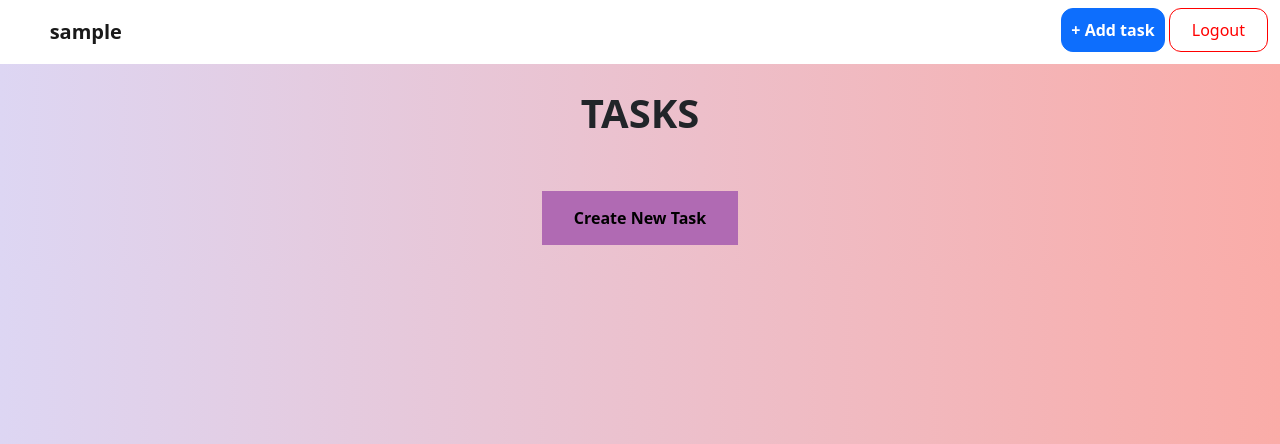
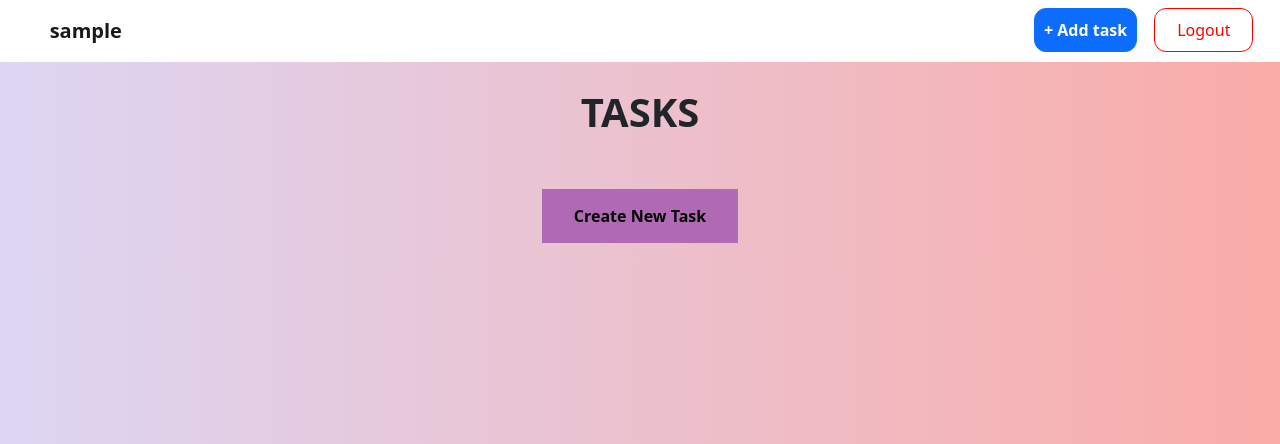
Before and after one commit to ghaydarafa/tugas-2-pbp, a Django app: page /todolist/ in a window 1280 px wide. Shown: the top 444 px of the page. Run offline with Django 4.2, Linux system fonts and the light colour scheme; the visitor is signed in with stand-in values (Sample User, id 1); data that the repository does not hold is empty.

Commit message:
Fix logout position

```diff
--- a/todolist/templates/todolist.html
+++ b/todolist/templates/todolist.html
@@ -20,9 +20,18 @@
         <div class="container-fluid">
           <a class="navbar-brand" style="margin-left: 3%;">{{ username }}</a>
 
-          <div class="my-2 my-lg-0">
+          <div class="row justify-content-start" style="margin-right: 1%;">
             <!-- Modal Add Task -->
+            <div class="col-6" style="padding: 0;">
                 <button id="add-task-button" type="button" class="btn btn-primary" data-bs-toggle="modal" data-bs-target="#addTaskModal">+ Add task</button>
+            </div>
+
+            <div class="col-6">
+                <form method="post" action="{% url 'todolist:logout' %}">
+                    {% csrf_token %}
+                    <button class="logout_btn" type='submit'>Logout</button>
+                </form>
+            </div>
 
             <div class="modal fade" id="addTaskModal" tabindex="-1" aria-labelledby="exampleModalLabel" aria-hidden="true">
                 <div class="modal-dialog">
@@ -45,14 +54,10 @@
                             <div class="modal-footer">
                             <button id="button" type="submit" class="btn btn-primary" data-bs-dismiss="modal">Add</button>
                             </div>
+                        </form>
                     </div>
                 </div>
             </div>
-
-            <form method="post" action="{% url 'todolist:logout' %}">
-                {% csrf_token %}
-                <button class="logout_btn" type='submit'>Logout</button>
-            </form>
 
           </div>
 
@@ -272,7 +277,6 @@
         #add-task-button {
             padding: 9px 9px;
             text-align: center;
-            height: 6%;
             margin-bottom: 1.8%;
             border-radius: 12px;
             display: inline-block;
```
Lines whose indentation alone changed are shown as unchanged.
